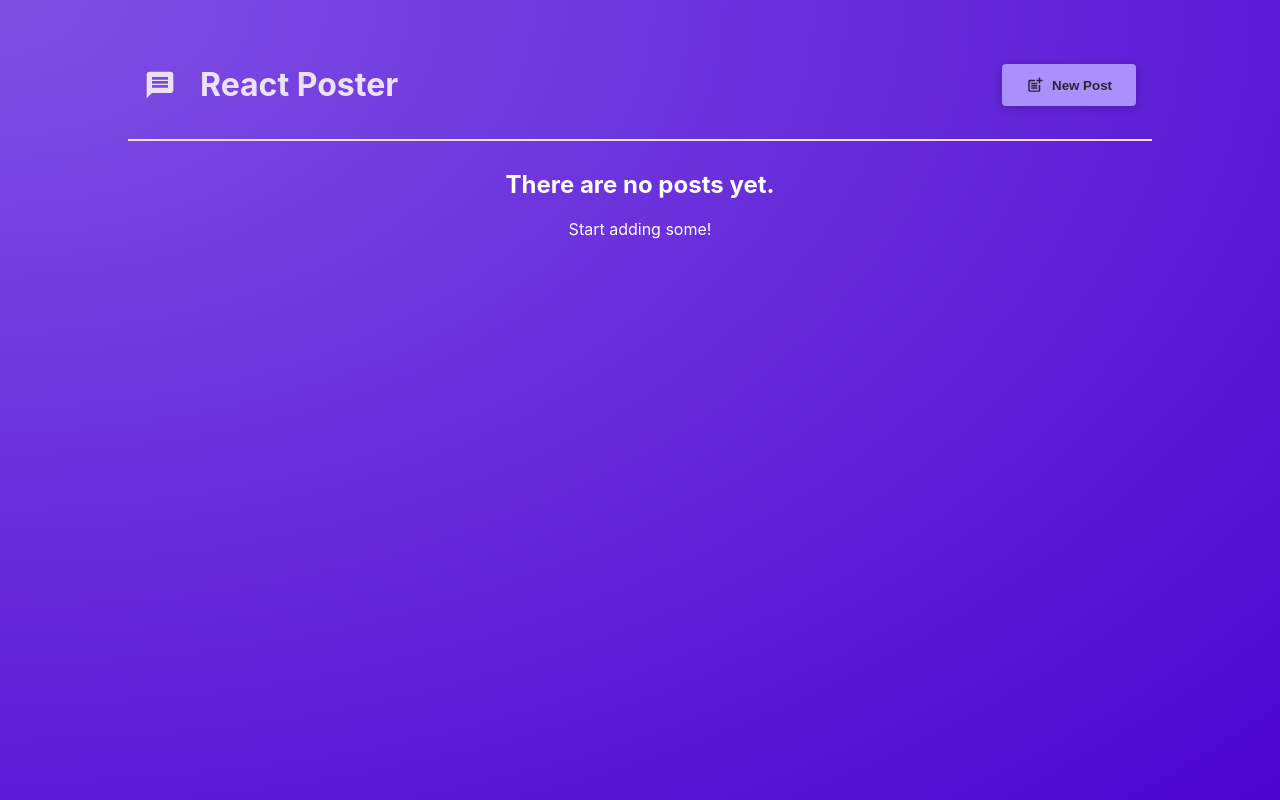
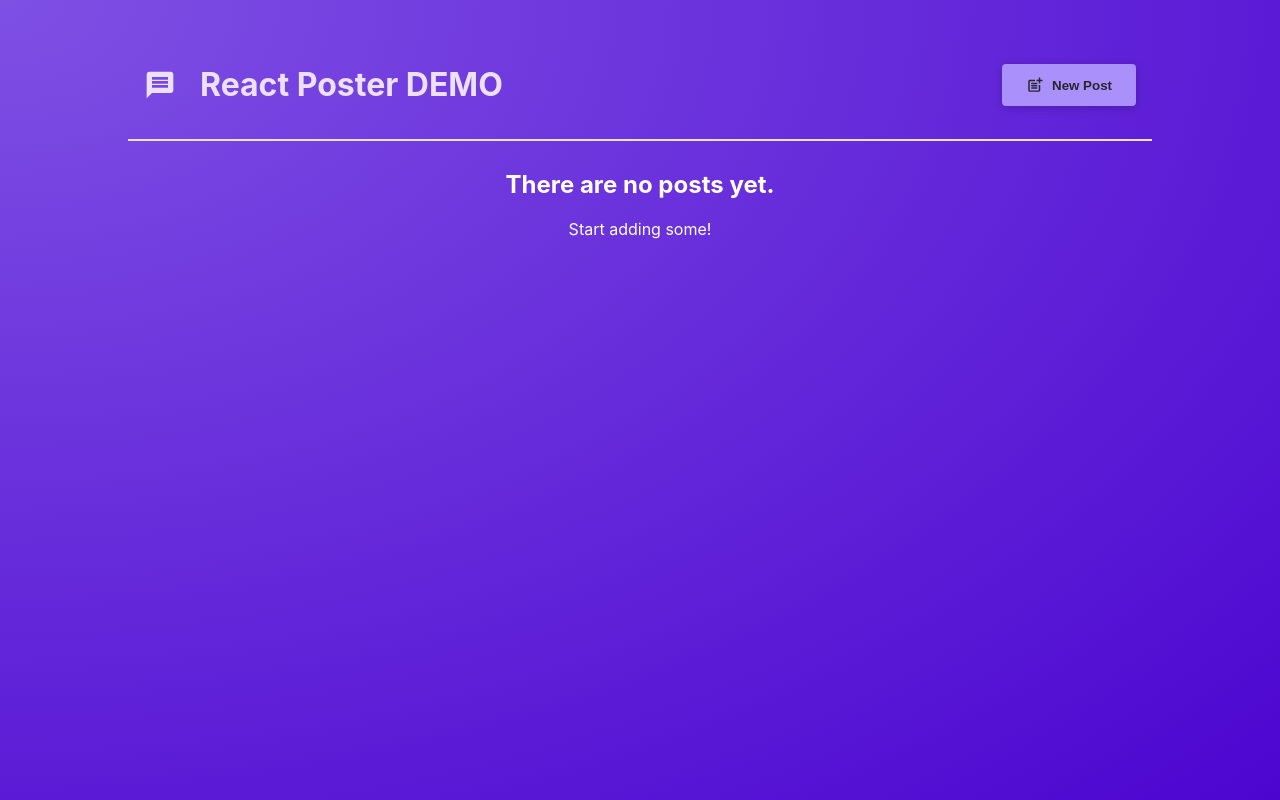
Before and after one commit to RylanTS/React_Demo, a React (Vite) app: page / in a window 1280 px wide. Built offline with nearby package versions, Linux system fonts and the light colour scheme.

Commit message:
- Added Demo to header

```diff
--- a/src/Components/MainHeader.tsx
+++ b/src/Components/MainHeader.tsx
@@ -6,7 +6,7 @@ function MainHeader({ onCreatePost }) {
     <header className={"header"}>
       <h1 className={"logo"}>
         <MdMessage />
-        React Poster
+        React Poster DEMO
       </h1>
       <p>
         <button className={"button"} onClick={onCreatePost}>
```
